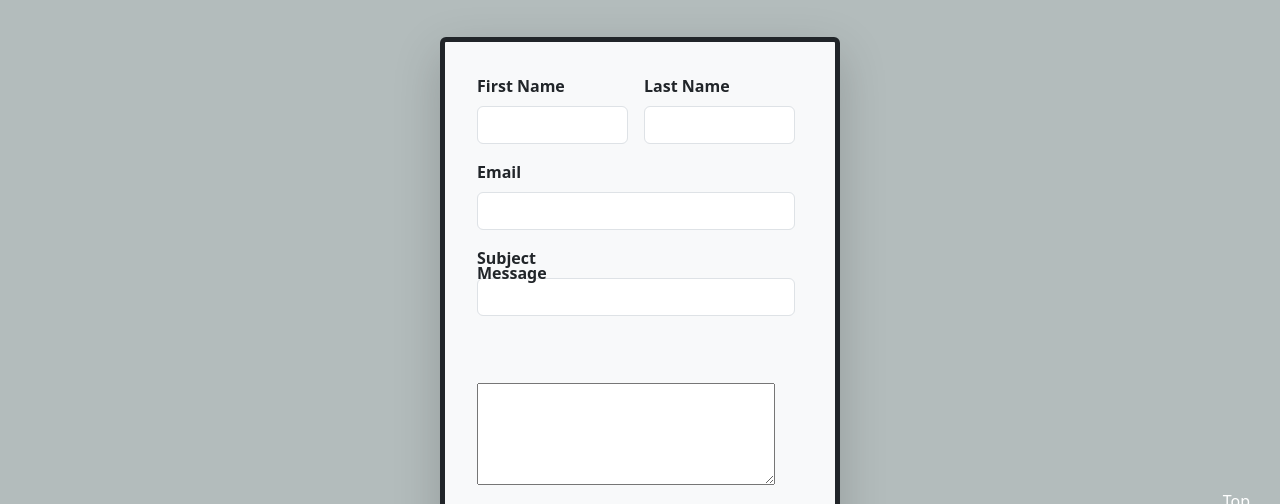
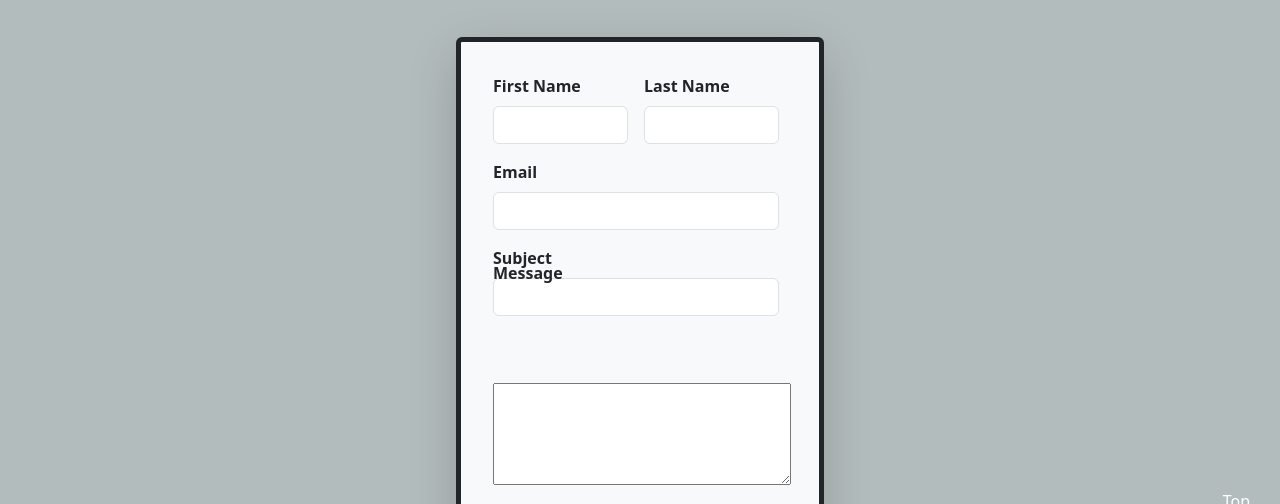
Before and after one commit to AnujKulkarni15/E-portfolio, a plain HTML site: page contact.html in a window 1280 px wide. Shown: the part 272-776 px from the top of the page. Drawn offline with nearby package versions, Linux system fonts and the light colour scheme; a web font is replaced by a local one.

Commit message:
Update contact.html

```diff
--- a/contact.html
+++ b/contact.html
@@ -52,7 +52,7 @@
 
           <div class="container">
 
-            <div class="card mx-auto shadow-lg p-3 mb-5 bg-body-tertiary rounded  " style="width: 25rem; border: solid 5px;">
+            <div class="card mx-auto shadow-lg p-3 mb-5 bg-body-tertiary rounded  " style="width: 23rem; border: solid 5px;">
               <div class="card-body">
 
                 <form class="row g-3" style="margin-right: 0px;">
```
